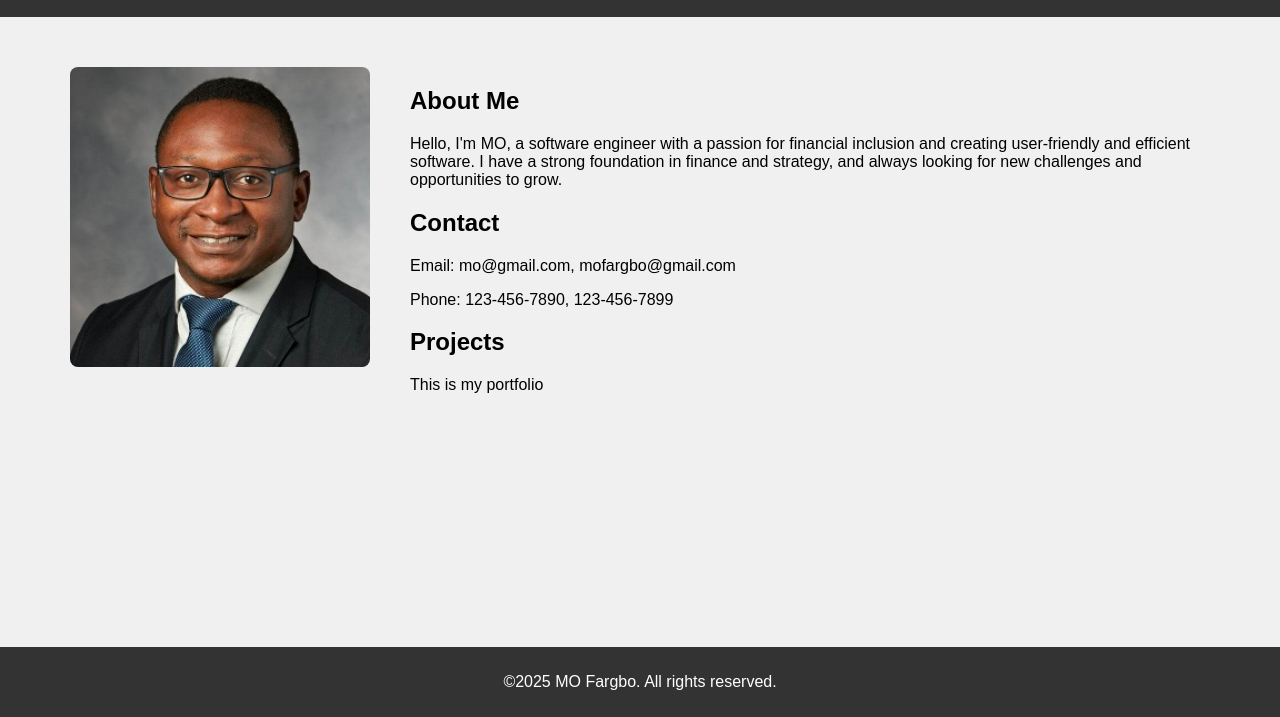
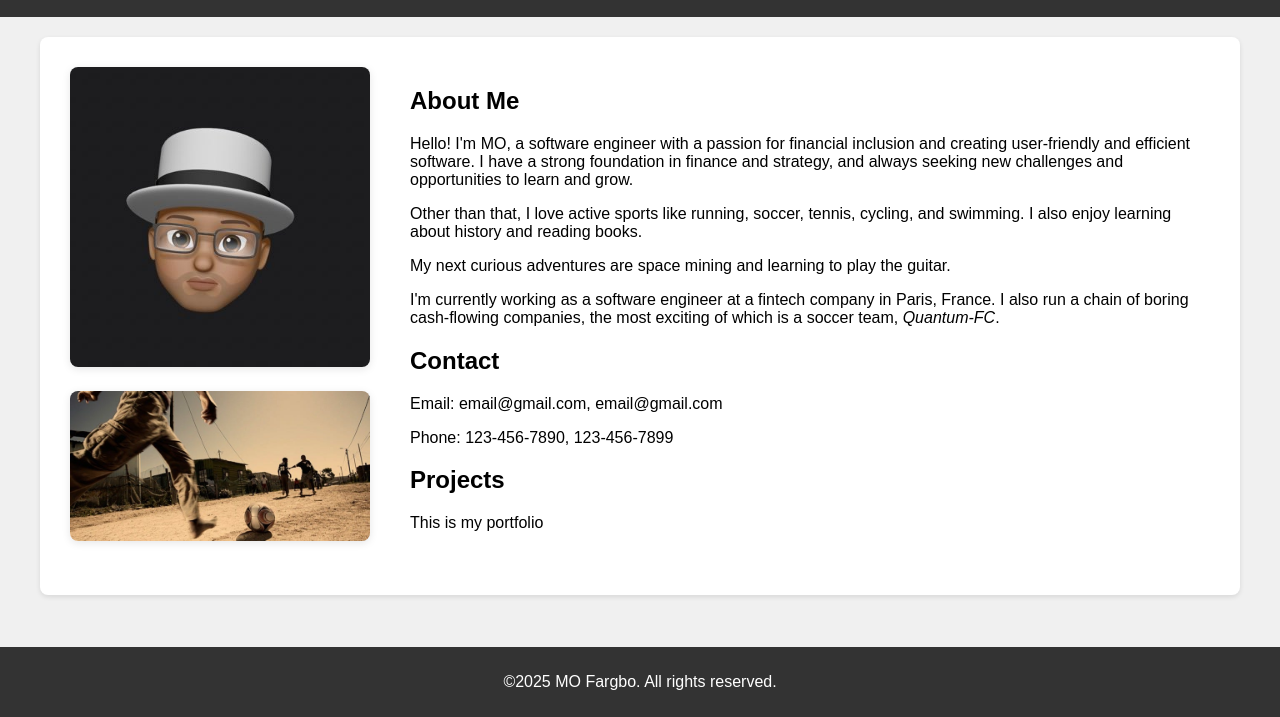
Before and after one commit to omichaelme/portfolio, a plain HTML site: page index.html in a window 1280 px wide. Shown: the part 83-800 px from the top of the page. Drawn offline with Linux system fonts and the light colour scheme.

Commit message:
Update portfolio: add flexbox two-column layout, resize images, fix footer position with CSS grid

```diff
--- a/index.html
+++ b/index.html
@@ -7,29 +7,33 @@
     <link rel="stylesheet" href="style.css">
 </head>
 <body>
-    <!-- Keep your existing header -->
+    <!-- header -->
     <header>
-        <h1>Welcome to My Portfolio</h1>
+        <h1>Welcome to Playground</h1>
     </header>
 
-    <!-- MODIFY: Wrap everything in a container and create two columns -->
+    <!-- Wrap everything in a container and create two columns -->
     <main class="container">
         <div class="two-columns">
             <!-- LEFT COLUMN - Move image here -->
             <div class="left-column">
-                <img src="images/mo.jpg" alt="MO's professional photo" class="profile-image">
+                <img src="images/mo_gif.jpg" alt="MO's professional photo" class="profile-image">
+                <img src="images/street_soccer.jpg" alt="street soccer" class="street-soccer">
             </div>
 
             <!-- RIGHT COLUMN - Move all text content here -->
             <div class="right-column">
                 <section>
                     <h2>About Me</h2>
-                    <p>Hello, I'm MO, a software engineer with a passion for financial inclusion and creating user-friendly and efficient software. I have a strong foundation in finance and strategy, and always looking for new challenges and opportunities to grow.</p>
+                    <p>Hello! I'm MO, a software engineer with a passion for financial inclusion and creating user-friendly and efficient software. I have a strong foundation in finance and strategy, and always seeking new challenges and opportunities to learn and grow.</p>
+                    <p>Other than that, I love active sports like running, soccer, tennis, cycling, and swimming. I also enjoy learning about history and reading books.</p>
+                    <p>My next curious adventures are space mining and learning to play the guitar.</p>
+                    <p>I'm currently working as a software engineer at a fintech company in Paris, France. I also run a chain of boring cash-flowing companies, the most exciting of which is a soccer team, <i>Quantum-FC</i>.</p>
                 </section>
 
                 <section>
                     <h2>Contact</h2>
-                    <p>Email: mo@gmail.com, mofargbo@gmail.com</p>
+                    <p>Email: email@gmail.com, email@gmail.com</p>
                     <p>Phone: 123-456-7890, 123-456-7899</p>
                 </section>
 
@@ -41,7 +45,7 @@
         </div>
     </main>
 
-    <!-- Keep your existing footer -->
+    <!-- footer -->
     <footer>
         <p>&copy;2025 MO Fargbo. All rights reserved.</p>
     </footer>
--- a/style.css
+++ b/style.css
@@ -3,6 +3,9 @@ body {
     margin: 0;
     padding: 0;
     background-color: #f0f0f0;
+    min-height: 100vh;
+    display: grid;
+    grid-template-rows: auto 1fr auto;
 }
 
 header {
@@ -11,69 +14,68 @@ header {
     text-align: center;
     padding: 10px;
 }
+
 main {
     padding: 20px;
 }
-.section-1 {
-    display: flex;
-}
-/* .mo-picture {
-    width: 100%;
-    height: 100%;
-    object-fit: cover;
-} */
+
 footer {
     text-align: center;
     background-color: #333;
     color: white;
     padding: 10px;
 }
-body.dark-mode {
-    background-color: #333;
-    color:white;
-}
-header.dark-mode {
-    background-color: #444;
-}
-footer.dark-mode {
-    background-color: #444;
-}
 
-/* Add container for centering */
+/* Container for centering */
 .container {
     max-width: 1200px;
     margin: 0 auto;
     padding: 20px;
 }
 
-/* Create two-column layout */
+/* Two-column layout */
 .two-columns {
     display: flex;
     gap: 40px;
     align-items: flex-start;
-    background-color: #f0f0f0;
+    background-color: white;
     padding: 30px;
     border-radius: 8px;
+    box-shadow: 0 2px 5px rgba(0,0,0,0.1);
 }
 
-/* Left column for image */
+/* Left column for images */
 .left-column {
-    flex: 0 0 300px; /* Fixed width of 300px */
+    flex: 0 0 300px;
 }
 
 /* Right column for text */
 .right-column {
-    flex: 1; /* Takes remaining space */
+    flex: 1;
 }
 
-/* Style the image */
-.profile-image {
+/* Style ALL images in left column */
+.left-column img {
     width: 100%;
     height: auto;
     border-radius: 8px;
+    margin-bottom: 20px;
+    box-shadow: 0 2px 8px rgba(0,0,0,0.1);
 }
 
-/* Make it responsive - stack on mobile */
+/* Specific styling for soccer image */
+.street-soccer {
+    height: 200px;
+    object-fit: cover;
+}
+
+/* Specific styling for profile image */
+.profile-image {
+    height: 300px;
+    object-fit: cover;
+}
+
+/* Responsive design */
 @media (max-width: 768px) {
     .two-columns {
         flex-direction: column;
@@ -86,9 +88,16 @@ footer.dark-mode {
     }
 }
 
-body {
-    margin: 0;
-    min-height: 100vh;
-    display: grid;
-    grid-template-rows: auto 1fr auto;
+/* Dark mode styles */
+body.dark-mode {
+    background-color: #333;
+    color: white;
 }
+
+header.dark-mode {
+    background-color: #444;
+}
+
+footer.dark-mode {
+    background-color: #444;
+}
```
Also changed, not shown: images/mo_gif.jpg (added), images/street_soccer.jpg (added).
